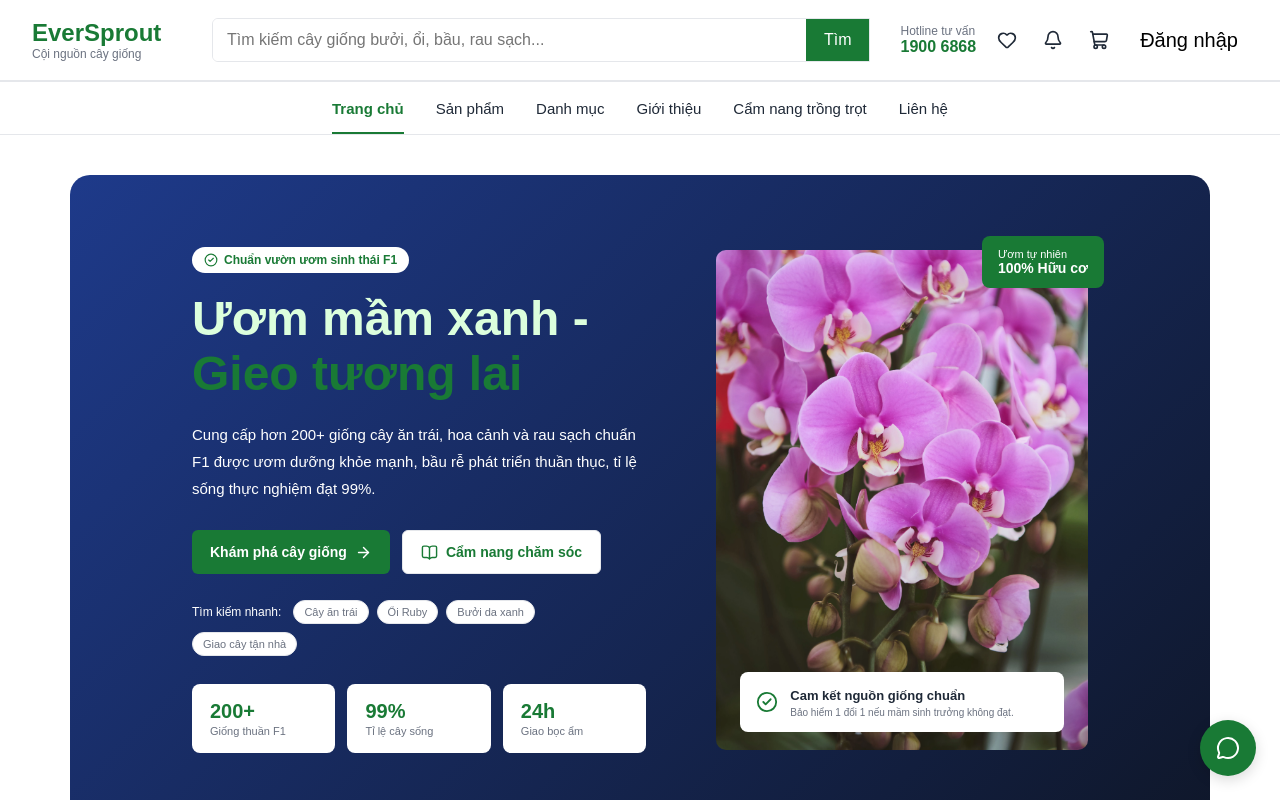
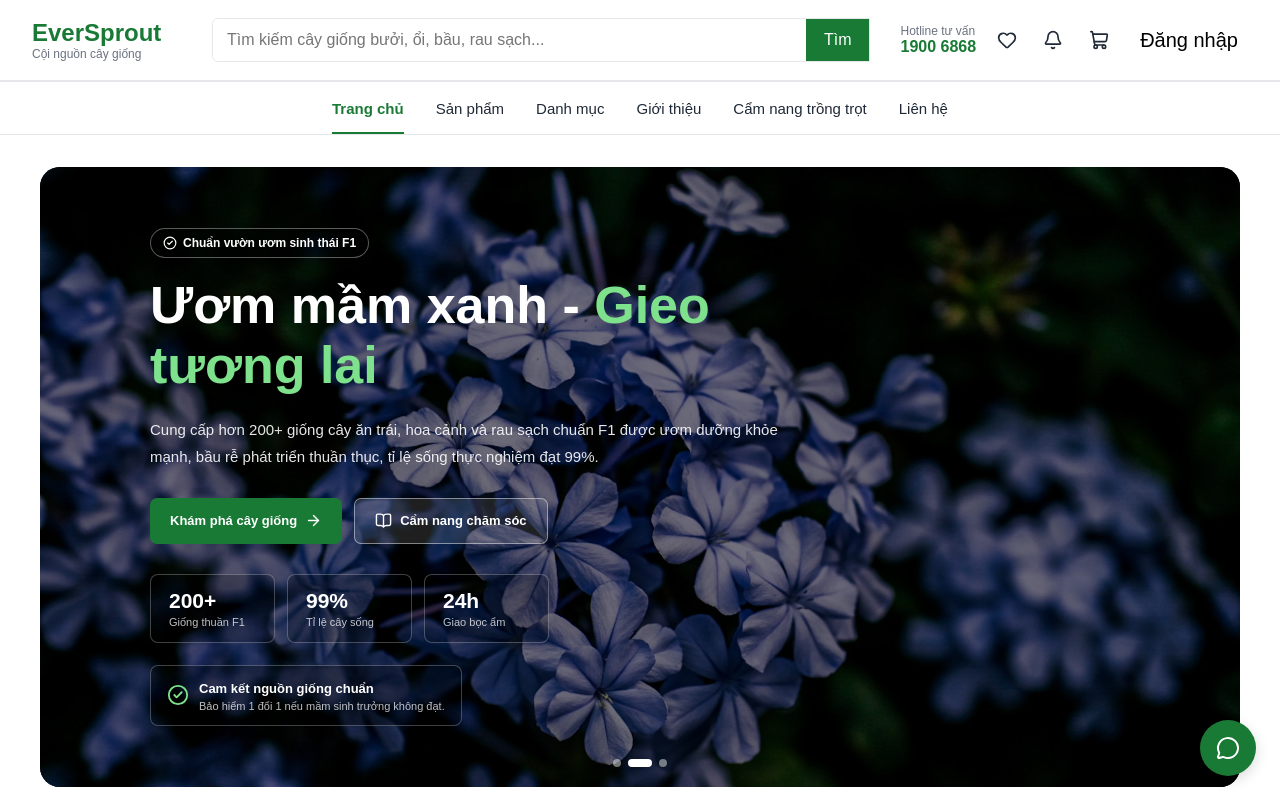
Before and after one commit to HoangDuyTan/FE_EverSprout, a React (Vite) app in the folder eversprout-app/: page / in a window 1280 px wide. Shown: the top 800 px of the page. Built offline with nearby package versions, Linux system fonts and the light colour scheme.

Commit message:
feat: improve home hero section

```diff
--- a/eversprout-app/src/pages/home/components/HeroSection.tsx
+++ b/eversprout-app/src/pages/home/components/HeroSection.tsx
@@ -1,14 +1,39 @@
+import {useEffect, useState} from "react";
 import {ArrowRight, BookOpen, CircleCheck} from "lucide-react";
-import "../../../styles/pages/home/hero-section.css"
-import product1 from "../../../assets/1.webp";
+import {Link} from "react-router-dom";
+
+import "../../../styles/pages/home/hero-section.css";
+
+import img1 from "../../../assets/1.webp";
+import img2 from "../../../assets/2.webp";
+import img3 from "../../../assets/3.webp";
 
 export default function HeroSection() {
+    const [activeImg, setActiveImg] = useState(0);
+    const heroImgs = [img1, img2, img3];
+
+    useEffect(() => {
+        const timer = setInterval(() => {
+            setActiveImg((current) => current === heroImgs.length - 1 ? 0 : current + 1);
+        }, 4500);
+
+        return () => clearInterval(timer);
+    }, []);
+
     return (
         <section className="home-hero">
+            <div className="home-hero-bg">
+                {heroImgs.map((img, index) => (
+                    <img key={img} src={img} alt="" className={activeImg === index ? "active" : ""}/>
+                ))}
+            </div>
+
+            <div className="home-hero-overlay"/>
+
             <div className="container home-hero-inner">
                 <div className="home-hero-content">
                     <span className="home-hero-label">
-                        <CircleCheck size={14} />
+                        <CircleCheck size={14}/>
                         Chuẩn vườn ươm sinh thái F1
                     </span>
 
@@ -21,17 +46,9 @@ export default function HeroSection() {
                     </p>
 
                     <div className="home-hero-actions">
-                        <a href="/products" className="home-hero-primary-button">Khám phá cây giống<ArrowRight size={17} /></a>
-                        <a href="/guides" className="home-hero-secondary-button"><BookOpen size={17} />Cẩm nang chăm sóc</a>
-                    </div>
-
-                    <div className="home-hero-keywords">
-                        <span>Tìm kiếm nhanh:</span>
-
-                        <button type="button">Cây ăn trái</button>
-                        <button type="button">Ổi Ruby</button>
-                        <button type="button">Bưởi da xanh</button>
-                        <button type="button">Giao cây tận nhà</button>
+                        <Link to="/products" className="home-hero-primary-btn">Khám phá cây giống<ArrowRight size={17}/></Link>
+                        <Link to="/guides" className="home-hero-secondary-btn"><BookOpen size={17}/>Cẩm nang chăm
+                            sóc</Link>
                     </div>
 
                     <div className="home-hero-stats">
@@ -50,23 +67,23 @@ export default function HeroSection() {
                             <span>Giao bọc ẩm</span>
                         </div>
                     </div>
-                </div>
 
-                <div className="home-hero-image-wrapper">
-                    <img src={product1} alt="Cây giống EverSprout" className="home-hero-image"/>
+                    <div className="home-hero-guarantee">
+                        <CircleCheck size={22}/>
 
-                    <div className="home-hero-organic">
-                        <span>Ươm tự nhiên</span>
-                        <strong>100% Hữu cơ</strong>
-                    </div>
-
-                    <div className="home-hero-guarantee"><CircleCheck size={22} />
                         <div>
                             <strong>Cam kết nguồn giống chuẩn</strong>
                             <p>Bảo hiểm 1 đổi 1 nếu mầm sinh trưởng không đạt.</p>
                         </div>
                     </div>
                 </div>
+
+                <div className="home-hero-dots">
+                    {heroImgs.map((_, index) => (
+                        <button key={index} type="button" className={activeImg === index ? "active" : ""}
+                                onClick={() => setActiveImg(index)} aria-label={`Ảnh ${index + 1}`}/>
+                    ))}
+                </div>
             </div>
         </section>
     );
--- a/eversprout-app/src/styles/pages/home/hero-section.css
+++ b/eversprout-app/src/styles/pages/home/hero-section.css
@@ -1,19 +1,52 @@
 .home-hero {
-    padding: 72px 90px;
-    margin: 40px 70px;
-    background-image: linear-gradient(135deg, #1e3a8a 0%, #0f172a 100%);
+    position: relative;
+    min-height: 620px;
+    margin: 32px 40px;
+    overflow: hidden;
     border-radius: 20px;
+    background-color: #111827;
+}
+
+.home-hero-bg {
+    position: absolute;
+    inset: 0;
+}
+
+.home-hero-bg img {
+    position: absolute;
+    inset: 0;
+    width: 100%;
+    height: 100%;
+    object-fit: cover;
+    opacity: 0;
+    transition: opacity 1s ease;
+}
+
+.home-hero-bg img.active {
+    opacity: 1;
+}
+
+.home-hero-overlay {
+    position: absolute;
+    inset: 0;
+    z-index: 1;
+    background: rgba(0, 0, 0, 0.48);
 }
 
 .home-hero-inner {
-    display: grid;
-    grid-template-columns: 1.1fr 0.9fr;
+    position: relative;
+    z-index: 2;
+    min-height: 620px;
+    display: flex;
     align-items: center;
-    gap: 70px;
+    padding: 0 50px;
 }
 
 .home-hero-content {
-    max-width: 650px;
+    width: 100%;
+    max-width: 720px;
+    padding: 60px 0;
+    margin-left: 60px;
 }
 
 .home-hero-label {
@@ -22,30 +55,31 @@
     align-items: center;
     gap: 6px;
     margin-bottom: 18px;
-    padding: 6px 12px;
-    border-radius: 20px;
-    color: var(--primary-color);
-    background-color: white;
+    padding: 7px 12px;
+    border: 1px solid rgba(255, 255, 255, 0.35);
+    border-radius: 18px;
+    color: white;
+    background-color: rgba(0, 0, 0, 0.2);
     font-size: 12px;
     font-weight: 600;
 }
 
 .home-hero h1 {
-    max-width: 570px;
+    max-width: 650px;
     margin-bottom: 20px;
-    color: var(--primary-light);
-    font-size: 48px;
+    color: white;
+    font-size: 52px;
     line-height: 1.15;
 }
 
 .home-hero h1 span {
-    color: var(--primary-color);
+    color: #7ee28d;
 }
 
 .home-hero-description {
-    max-width: 590px;
+    max-width: 650px;
     margin-bottom: 28px;
-    color: var(--white);
+    color: rgba(255, 255, 255, 0.9);
     font-size: 15px;
     line-height: 1.8;
 }
@@ -53,129 +87,76 @@
 .home-hero-actions {
     display: flex;
     gap: 12px;
-    margin-bottom: 26px;
+    margin-bottom: 30px;
 }
 
-.home-hero-primary-button, .home-hero-secondary-button {
-    min-height: 44px;
-    display: inline-flex;
+.home-hero-primary-btn,
+.home-hero-secondary-btn {
+    min-height: 46px;
+    display: flex;
     align-items: center;
     justify-content: center;
     gap: 8px;
-    padding: 0 18px;
-    border-radius: 6px;
-    font-size: 14px;
+    padding: 0 20px;
+    border-radius: 7px;
+    font-size: 13px;
     font-weight: 600;
 }
 
-.home-hero-primary-button {
+.home-hero-primary-btn {
     color: white;
     background-color: var(--primary-color);
 }
 
-.home-hero-primary-button:hover {
-    background-color: var(--primary-dark);
+.home-hero-secondary-btn {
+    color: white;
+    border: 1px solid rgba(255, 255, 255, 0.45);
+    background-color: rgba(255, 255, 255, 0.12);
 }
 
-.home-hero-secondary-button {
-    color: var(--primary-color);
-    background-color: white;
-    border: 1px solid var(--border-color);
+.home-hero-stats {
+    display: flex;
+    gap: 12px;
+    margin-bottom: 22px;
 }
 
-.home-hero-keywords {
-    display: flex;
-    align-items: center;
-    flex-wrap: wrap;
-    gap: 8px;
-    margin-bottom: 28px;
+.home-hero-stats > div {
+    min-width: 125px;
+    padding: 14px 18px;
+    border: 1px solid rgba(255, 255, 255, 0.25);
+    border-radius: 8px;
+    background-color: rgba(0, 0, 0, 0.2);
 }
 
-.home-hero-keywords > span {
-    margin-right: 4px;
-    color: var(--white);
-    font-size: 12px;
+.home-hero-stats strong {
+    display: block;
+    color: white;
+    font-size: 21px;
 }
 
-.home-hero-keywords button {
-    padding: 5px 10px;
-    border: 1px solid var(--border-color);
-    border-radius: 16px;
-    color: var(--text-light);
-    background-color: white;
+.home-hero-stats span {
+    display: block;
+    margin-top: 3px;
+    color: rgba(255, 255, 255, 0.75);
     font-size: 11px;
 }
 
-.home-hero-stats {
-    display: grid;
-    grid-template-columns: repeat(3, 1fr);
-    gap: 12px;
-}
-
-.home-hero-stats > div {
+.home-hero-guarantee {
+    width: fit-content;
+    max-width: 420px;
     display: flex;
-    flex-direction: column;
-    padding: 16px 18px;
-    border-radius: 8px;
-    background-color: white;
-}
-
-.home-hero-stats strong {
-    color: var(--primary-color);
-    font-size: 20px;
-}
-
-.home-hero-stats span {
-    margin-top: 2px;
-    color: var(--text-light);
-    font-size: 11px;
-}
-
-.home-hero-image-wrapper {
-    position: relative;
-    display: flex;
-    height: 500px;
-}
-
-.home-hero-image {
-    width: 100%;
-    min-height: 410px;
-    object-fit: cover;
-    border-radius: 10px;
-}
-
-.home-hero-organic {
-    position: absolute;
-    top: -14px;
-    right: -16px;
-    display: flex;
-    flex-direction: column;
-    padding: 12px 16px;
+    align-items: center;
+    gap: 10px;
+    padding: 13px 16px;
+    border: 1px solid rgba(255, 255, 255, 0.25);
     border-radius: 8px;
     color: white;
-    background-color: var(--primary-color);
-    font-size: 11px;
-}
-
-.home-hero-organic strong {
-    font-size: 14px;
-}
-
-.home-hero-guarantee {
-    position: absolute;
-    left: 24px;
-    right: 24px;
-    bottom: 18px;
-    display: flex;
-    align-items: center;
-    gap: 12px;
-    padding: 14px 16px;
-    border-radius: 8px;
-    background-color: white;
+    background-color: rgba(0, 0, 0, 0.28);
 }
 
 .home-hero-guarantee svg {
-    color: var(--primary-color);
+    flex-shrink: 0;
+    color: #7ee28d;
 }
 
 .home-hero-guarantee strong {
@@ -184,6 +165,30 @@
 
 .home-hero-guarantee p {
     margin-top: 3px;
-    color: var(--text-light);
-    font-size: 10px;
+    color: rgba(255, 255, 255, 0.75);
+    font-size: 11px;
 }
+
+.home-hero-dots {
+    position: absolute;
+    left: 50%;
+    bottom: 20px;
+    display: flex;
+    gap: 7px;
+    transform: translateX(-50%);
+}
+
+.home-hero-dots button {
+    width: 8px;
+    height: 8px;
+    padding: 0;
+    border: none;
+    border-radius: 50%;
+    background-color: rgba(255, 255, 255, 0.45);
+}
+
+.home-hero-dots button.active {
+    width: 24px;
+    border-radius: 10px;
+    background-color: white;
+}
```
